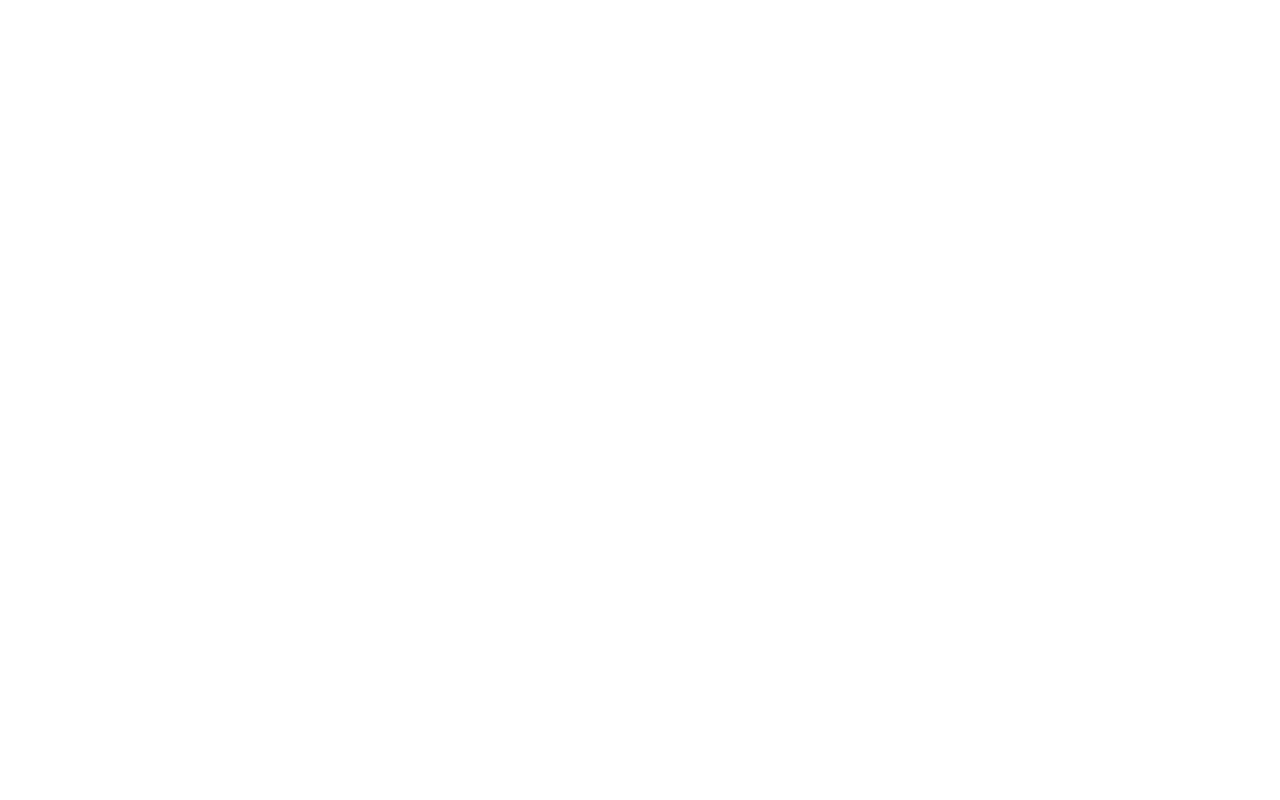
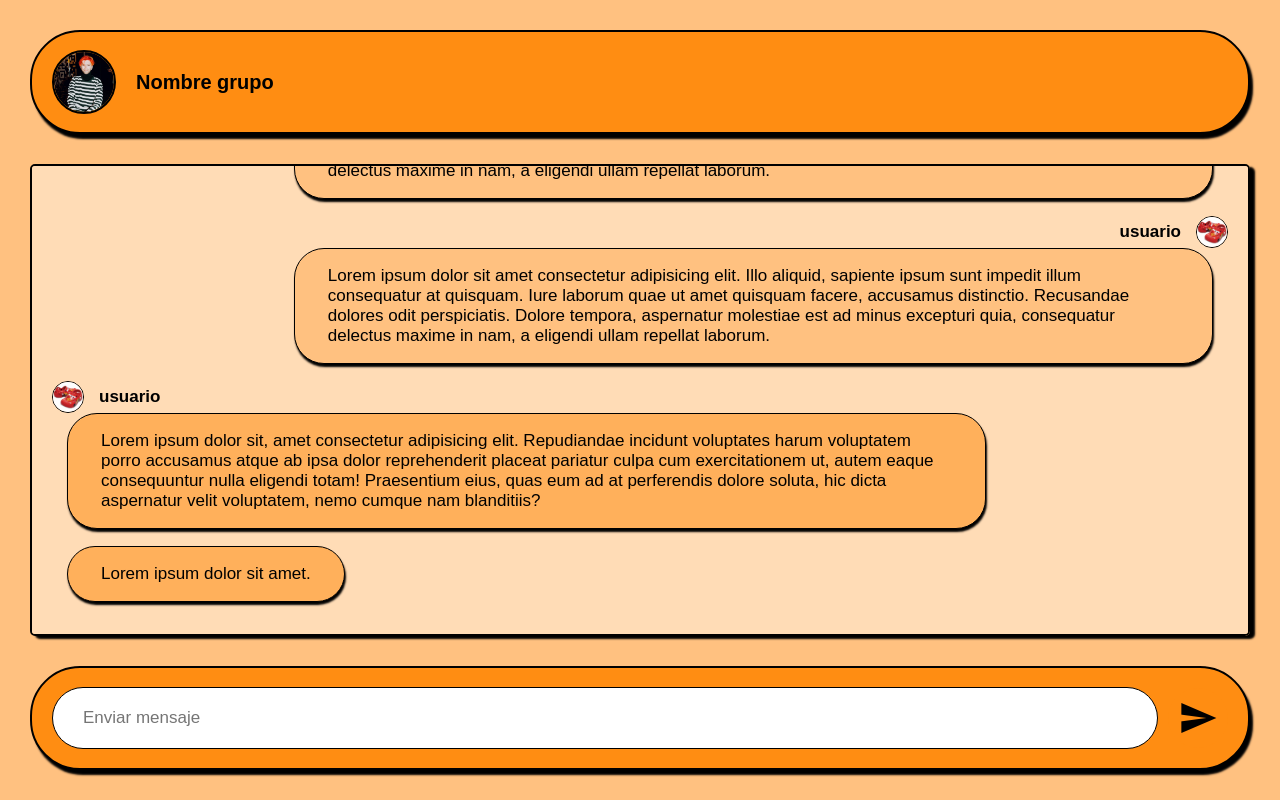
Before and after one commit to erguaitan/chat_sim, a plain HTML site: page www/index.html in a window 1280 px wide. Drawn offline with Linux system fonts and the light colour scheme.

Commit message:
css y html terminado

```diff
--- a/www/index.html
+++ b/www/index.html
@@ -6,8 +6,53 @@
     <meta name="viewport" content="width=device-width, initial-scale=1.0">
     <title>chat sim</title>
     <link rel="stylesheet" href="style.css">
+    <link rel="stylesheet" href="https://fonts.googleapis.com/icon?family=Material+Icons">
 </head>
 <body>
+
+    <header>
+        <img src="media/grupo.jpg" alt="grupo">
+        <p>Nombre grupo</p>
+    </header>
+    <div class="container">
+        <div class="mensaje_der">
+            <div>
+                <img src="media/user.jpg" alt="user">
+                <p>usuario</p>
+            </div>
+            <p>Lorem ipsum dolor sit, amet consectetur adipisicing elit. Repudiandae incidunt voluptates harum voluptatem porro accusamus atque ab ipsa dolor reprehenderit placeat pariatur culpa cum exercitationem ut, autem eaque consequuntur nulla eligendi totam! Praesentium eius, quas eum ad at perferendis dolore soluta, hic dicta aspernatur velit voluptatem, nemo cumque nam blanditiis?</p>
+            <p>Lorem ipsum dolor sit amet.</p>
+        </div>
+        <div class="mensaje_izq">
+            <div>
+                <img src="media/user.jpg" alt="user">
+                <p>usuario</p>
+            </div>
+            <p>Lorem ipsum dolor sit amet consectetur adipisicing elit. Illo aliquid, sapiente ipsum sunt impedit illum consequatur at quisquam. Iure laborum quae ut amet quisquam facere, accusamus distinctio. Recusandae dolores odit perspiciatis. Dolore tempora, aspernatur molestiae est ad minus excepturi quia, consequatur delectus maxime in nam, a eligendi ullam repellat laborum.</p>
+        </div>
+        <div class="mensaje_izq">
+            <div>
+                <img src="media/user.jpg" alt="user">
+                <p>usuario</p>
+            </div>
+            <p>Lorem ipsum dolor sit amet consectetur adipisicing elit. Illo aliquid, sapiente ipsum sunt impedit illum consequatur at quisquam. Iure laborum quae ut amet quisquam facere, accusamus distinctio. Recusandae dolores odit perspiciatis. Dolore tempora, aspernatur molestiae est ad minus excepturi quia, consequatur delectus maxime in nam, a eligendi ullam repellat laborum.</p>
+        </div>
+        <div class="mensaje_izq">
+            <div>
+                <img src="media/user.jpg" alt="user">
+                <p>usuario</p>
+            </div>
+            <p>Lorem ipsum dolor sit amet consectetur adipisicing elit. Illo aliquid, sapiente ipsum sunt impedit illum consequatur at quisquam. Iure laborum quae ut amet quisquam facere, accusamus distinctio. Recusandae dolores odit perspiciatis. Dolore tempora, aspernatur molestiae est ad minus excepturi quia, consequatur delectus maxime in nam, a eligendi ullam repellat laborum.</p>
+        </div>
+    </div>
+    <div class="mensajero">
+        <input id="sender" type="text" placeholder="Enviar mensaje"></input>
+        <div>
+            <i class="material-icons">send</i>
+        </div>
+    </div>
+
+
 
     <script src="script.js"></script>
 </body>
--- a/www/style.css
+++ b/www/style.css
@@ -0,0 +1,210 @@
+:root {
+    --fuente: "Arial";
+    --tam_msg: 17px;
+    --tam_head: 20px;
+
+    --cl_fondo: #FFC180;
+    --cl_cont: #FFDCB6;
+    --cl_msg_der: #FFB05B;
+    --cl_msg_izq: #FFC180;
+    --cl_top_dwn: #FF8D12;
+}
+
+body {
+    background-color: var(--cl_fondo);
+    display: flex;
+    flex-direction: column;
+    height: 100vh;
+    margin: 0px;
+    padding: 0;
+}
+
+header {
+    /*width: 90wh;*/
+    background-color: var(--cl_top_dwn);
+    border: 2px solid black;
+    box-shadow: 3px 5px 2px black;
+    height: 60px;
+    margin: 30px;
+    padding: 20px;
+    border-radius: 50px;
+    display: flex;
+    align-items: center;
+
+}
+
+header > img {
+    border-radius: 50%;
+    height: 60px;
+    width: 60px;
+    border: 2px solid black;
+}
+
+header > p {
+    color: #000;
+    font-family: var(--fuente);
+    font-weight: 600;
+    font-size: var(--tam_head);
+    margin-left: 20px;
+}
+
+.mensajero {
+    background-color: var(--cl_top_dwn);
+    border: 2px solid black;
+    box-shadow: 3px 5px 2px black;
+    height: 60px;
+    margin: 30px;
+    padding: 20px;
+    border-radius: 50px;
+    display: flex;
+    align-items: center;
+}
+
+.mensajero > input {
+    border-radius: 50px;
+    border: 1px solid black;
+    outline: 0;
+    padding: 0px 30px;
+    margin-right: 10px;
+    color: #000;
+    font-family: var(--fuente);
+    font-size: var(--tam_msg);
+    height: 60px;
+    flex-grow: 1;
+}
+
+.mensajero > div {
+    border-radius: 50%;
+    background-color: #FF8D12;
+    height: 60px;
+    width: 60px;
+    display: flex;
+    justify-content: center;
+    align-items: center;
+}
+
+.mensajero > div > i {
+    font-size: 40px;
+}
+
+.container {
+    background-color: var(--cl_cont);
+    border: 2px solid black;
+    box-shadow: 5px 3px 2px black;
+    margin: 0px 30px;
+    padding: 15px 0px;
+    border-radius: 5px;
+    display: flex;
+    flex-direction: column-reverse;
+    flex-grow: 1;
+    height: 65vh;
+    overflow-y: auto;
+}
+
+.container::-webkit-scrollbar {
+    width: 8px;
+  }
+
+  .container::-webkit-scrollbar-thumb {
+    background-color: var(--cl_top_dwn);
+    border-radius: 50px;
+  }
+
+  .container::-webkit-scrollbar-track {
+    background-color: var(--cl_cont);
+  }
+
+.mensaje_der {
+    display: flex;
+    width: 100%;
+    flex-direction: column;
+    margin-bottom: 0px;
+}
+
+.mensaje_der > div {
+    display: flex;
+    flex-direction: row;
+    align-items: center;
+    margin-left: 20px;
+}
+
+.mensaje_der > div > img {
+    height: 30px;
+    width: 30px;
+    border-radius: 50%;
+    border: 1px solid black;
+}
+
+.mensaje_der > div > p {
+    color: #000;
+    font-family: var(--fuente);
+    font-size: 17px;
+    font-weight: 600;
+    margin: 0px 0px 0px 15px;
+
+}
+
+.mensaje_der > p {
+    background-color: var(--cl_msg_der);
+    width: auto;
+    display: flex;
+    width: fit-content;
+    max-width: 70%;
+    color: black;
+    font-size: var(--tam_msg);
+    font-family: var(--fuente);
+    padding: 17px 33px;
+    border-radius: 30px;
+    margin-left: 35px;
+    margin-top: 0px;
+    border: 1px solid black;
+    box-shadow: 1px 3px 2px black;
+}
+
+.mensaje_izq {
+    display: flex;
+    width: 100%;
+    align-items: flex-end;
+    flex-direction: column;
+    margin-bottom: 0px;
+}
+
+.mensaje_izq > div {
+    display: flex;
+    flex-direction: row-reverse;
+    align-items: center;
+    margin-right: 20px;
+}
+
+.mensaje_izq > div > img {
+    height: 30px;
+    width: 30px;
+    border-radius: 50%;
+    border: 1px solid black;
+}
+
+.mensaje_izq > div > p {
+    color: #000;
+    font-family: var(--fuente);
+    font-size: 17px;
+    font-weight: 600;
+    margin: 0px 15px 0px 0px;
+
+}
+
+.mensaje_izq > p {
+    background-color: var(--cl_msg_izq);
+    width: auto;
+    display: flex;
+    width: fit-content;
+    max-width: 70%;
+    color: black;
+    font-size: var(--tam_msg);
+    font-family: var(--fuente);
+    padding: 17px 33px;
+    border-radius: 30px;
+    margin-right: 35px;
+    margin-top: 0px;
+    border: 1px solid black;
+    box-shadow: 1px 3px 2px black;
+}
```
Also changed, not shown: www/media/grupo.jpg (added), www/media/user.jpg (added).
